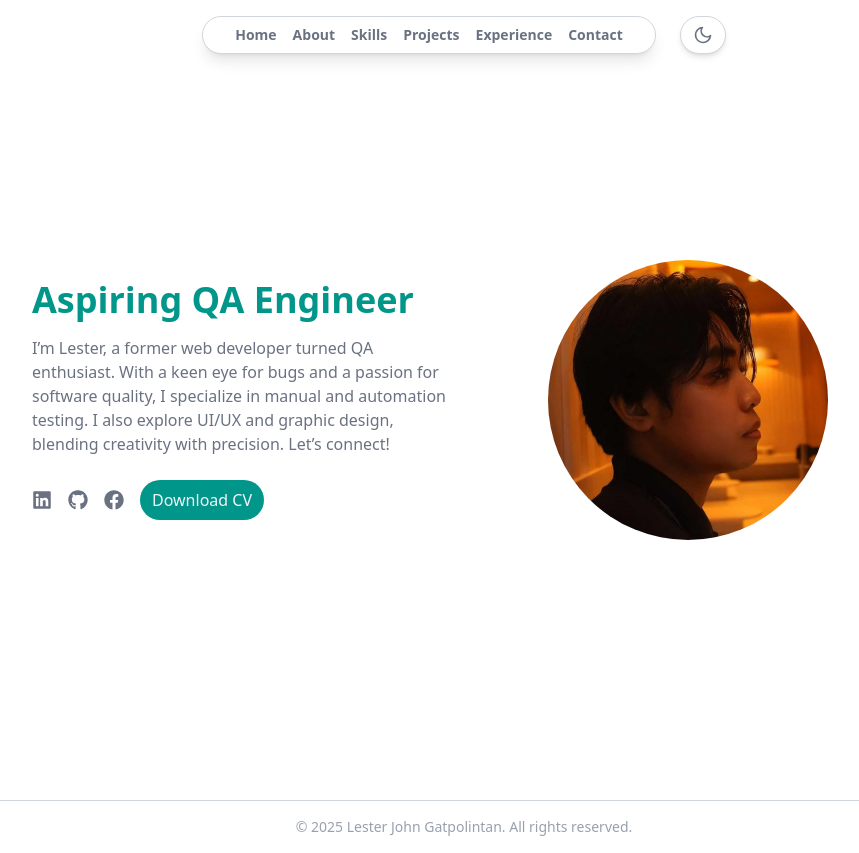
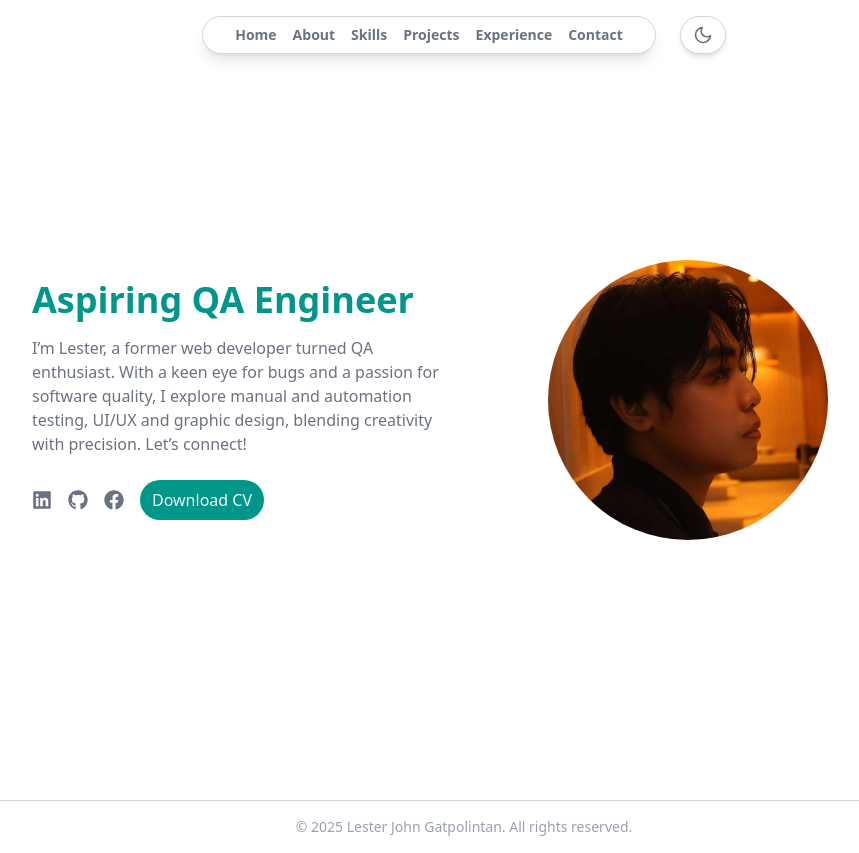
Before and after one commit to rookieSeason/legatpolintan, a React (Vite) app: page / in a window 1280 px wide. Shown: the whole page, without its empty margins (176-1035 px from the left). Built offline with nearby package versions, Linux system fonts and the light colour scheme; a web font is replaced by a local one.

Commit message:
home page adjusted

```diff
--- a/src/pages/Home.tsx
+++ b/src/pages/Home.tsx
@@ -21,8 +21,8 @@ const socialIcons = [
 ];
 
 const description = `I’m Lester, a former web developer turned QA enthusiast. With a keen
-            eye for bugs and a passion for software quality, I specialize in
-            manual and automation testing. I also explore UI/UX and graphic
+            eye for bugs and a passion for software quality, I explore
+            manual and automation testing, UI/UX and graphic
             design, blending creativity with precision. Let’s connect!`;
 const Home: React.FC = () => {
   const handleDownload = () => {
```
